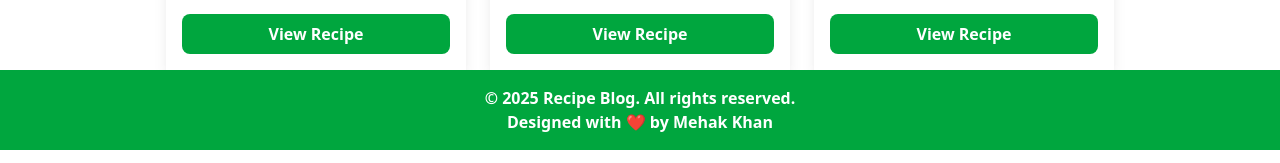
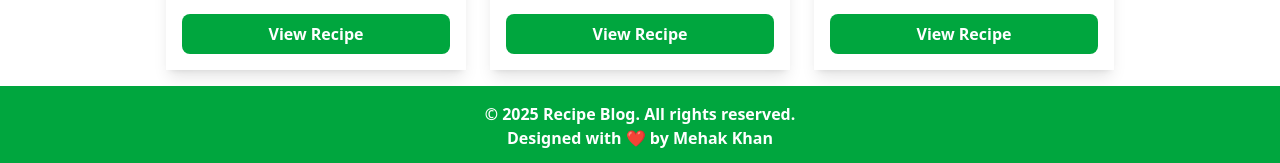
Before and after one commit to mehakkhan123/Recipe-blog, a Next.js app: page / in a window 1280 px wide. Shown: the part 3112-3275 px from the top of the page. Built offline with nearby package versions, Linux system fonts and the light colour scheme.

Commit message:
update footer

```diff
--- a/src/components/Footer.tsx
+++ b/src/components/Footer.tsx
@@ -2,10 +2,10 @@ import React from 'react'
 
 export default function Footer() {
   return (
-    <div className="flex justify-center">
+    <div className="flex justify-center mt-4">
         <footer className='w-full max-w-[1536px] flex flex-col justify-between items-center px-6 py-4 font-semibold text-center bg-green-600 text-white'>
             <h3>&copy; 2025 Recipe Blog. All rights reserved.</h3>
-            <h3>Designed with <span className='text-red'>❤</span> by Mehak Khan</h3>
+            <h3>Designed with <span className='text-red-700'>❤</span> by Mehak Khan</h3>
     </footer>
     </div>
   )
```
